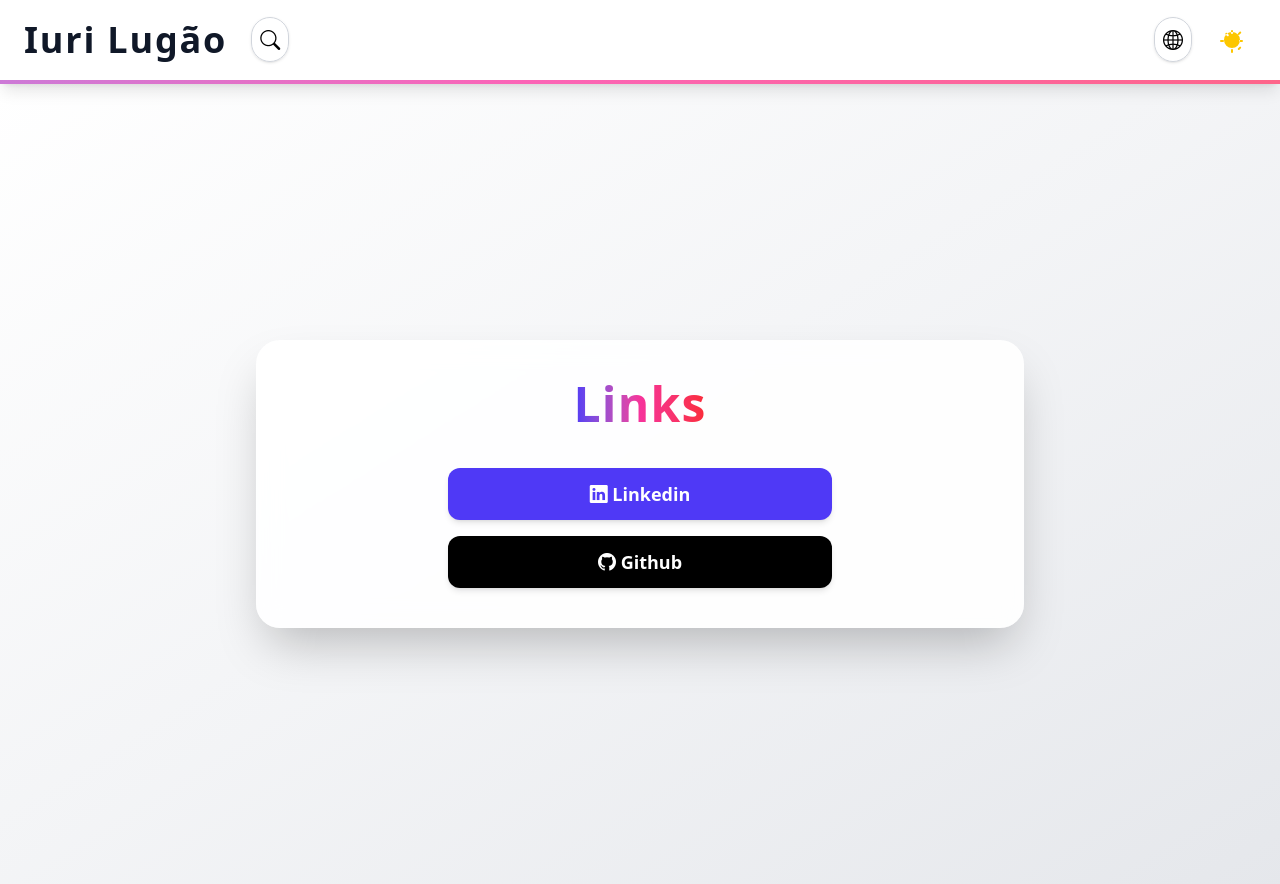
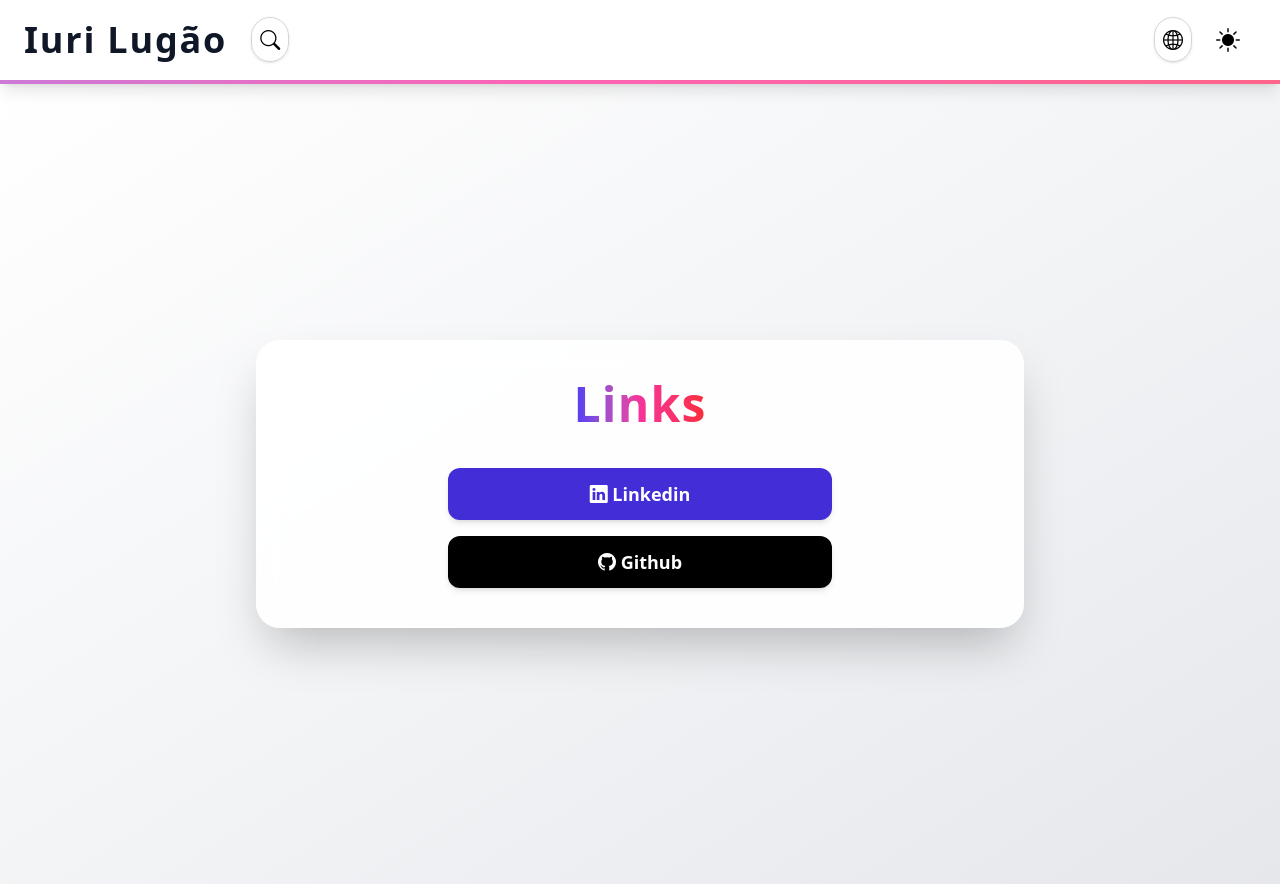
Before and after one commit to iurilugao01/Portfolio, a Vue app: page /links in a window 1280 px wide. Built offline with nearby package versions, Linux system fonts and the light colour scheme.

Commit message:
change toggletheeme

```diff
--- a/src/components/BaseLink.vue
+++ b/src/components/BaseLink.vue
@@ -17,10 +17,10 @@ const colorClass = computed(() => {
     case "red":
       return "bg-red-500 hover:bg-red-600";
     case "black":
-      return "bg-black hover:bg-gray-9  00";
+      return "bg-black hover:bg-gray-900";
     case "indigo":
     default:
-      return "bg-indigo-600 hover:bg-indigo-700";
+      return "bg-indigo-700 hover:bg-indigo-600";
   }
 });
 </script>
@@ -29,7 +29,7 @@ const colorClass = computed(() => {
   <a :href="to" class="block w-full" target="_blank" rel="noopener noreferrer">
     <button
       :class="[
-        'w-full py-3 px-6 rounded-xl shadow-md text-white font-semibold text-lg transition duration-300 hover:brightness-110',
+        'w-full py-3 px-6 rounded-xl shadow-md text-white font-semibold text-lg transition duration-300 hover:brightness-110 hover:scale-110',
         colorClass,
       ]"
     >
--- a/src/components/TheThemeToggle.vue
+++ b/src/components/TheThemeToggle.vue
@@ -24,27 +24,12 @@ onMounted(() => {
 
 <template>
   <div class="w-12 h-12 flex items-center justify-center" @click="toggleTheme">
-    <svg
+    <i
       :class="[
-        'transition-transform duration-700 ease-in-out w-8 h-8 text-yellow-400 dark:text-white hover:scale-150',
-        darkTheme ? 'rotate-180' : 'rotate-0',
+        'transition-transform duration-700 ease-in-out w-8 h-8 text-2xl text-black dark:text-white hover:scale-120',
+        darkTheme ? 'bi-cloud-sun-fill' : 'bi-brightness-high-fill',
       ]"
-      xmlns="http://www.w3.org/2000/svg"
-      viewBox="0 0 24 24"
-      fill="currentColor"
     >
-      <path
-        v-if="!darkTheme"
-        fill-rule="evenodd"
-        d="M12 4.5a.75.75 0 01.75.75v1.5a.75.75 0 01-1.5 0V5.25A.75.75 0 0112 4.5zm5.657 1.343a.75.75 0 011.06 1.06l-1.06 1.06a.75.75 0 11-1.06-1.06l1.06-1.06zM12 18a6 6 0 100-12 6 6 0 000 12zm7.5-6a.75.75 0 010 1.5h-1.5a.75.75 0 010-1.5h1.5zM5.25 12a.75.75 0 010 1.5H3.75a.75.75 0 010-1.5h1.5zm1.987-5.157a.75.75 0 011.06 0l1.06 1.06a.75.75 0 11-1.06 1.06l-1.06-1.06a.75.75 0 010-1.06zM12 18.75a.75.75 0 01.75.75v1.5a.75.75 0 01-1.5 0v-1.5a.75.75 0 01.75-.75zm6.657-1.593a.75.75 0 010 1.06l-1.06 1.06a.75.75 0 01-1.06-1.06l1.06-1.06a.75.75 0 011.06 0z"
-        clip-rule="evenodd"
-      />
-      <path
-        v-else
-        fill-rule="evenodd"
-        d="M17.293 6.707a8 8 0 11-9.586 9.586 7 7 0 109.586-9.586z"
-        clip-rule="evenodd"
-      />
-    </svg>
+    </i>
   </div>
 </template>
```
